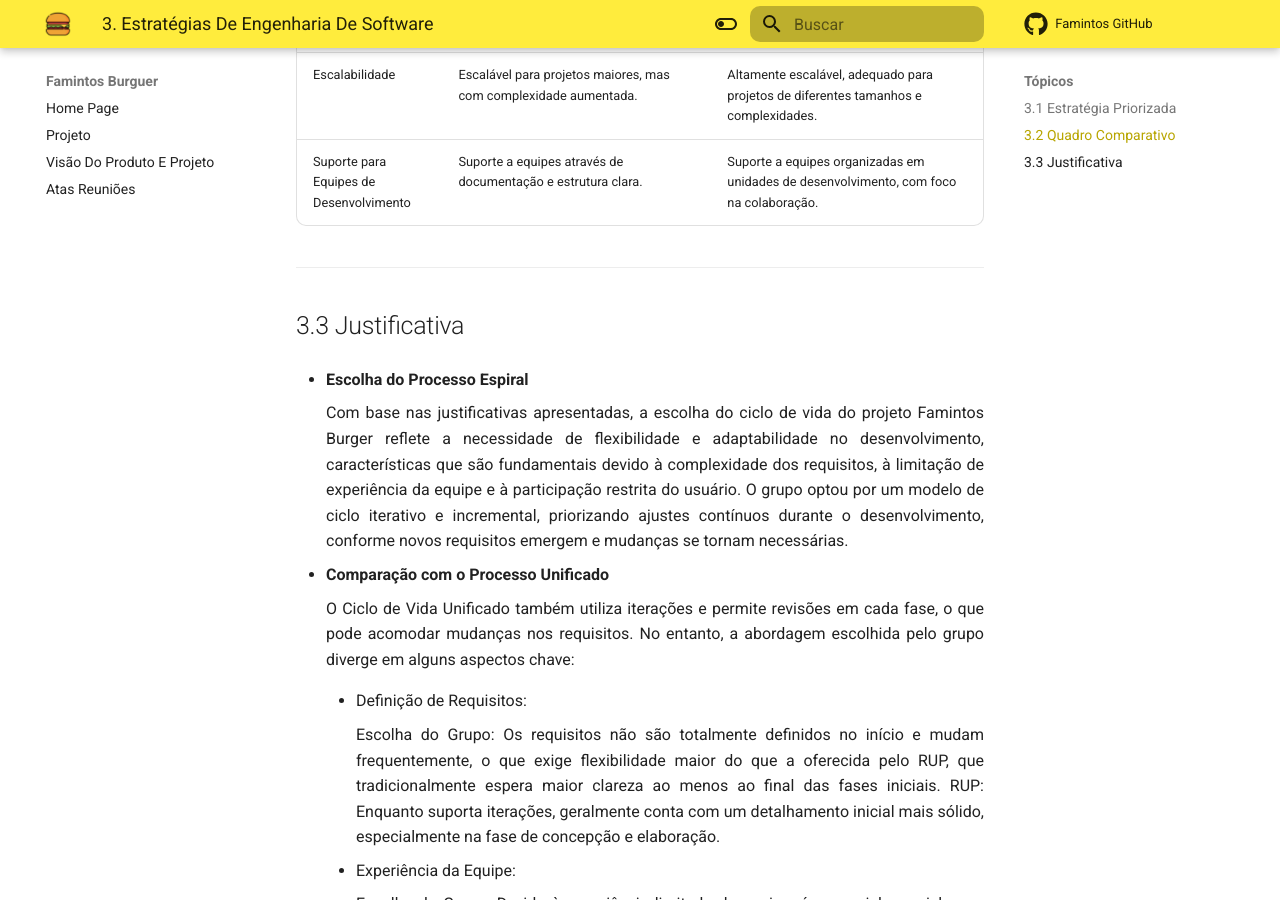
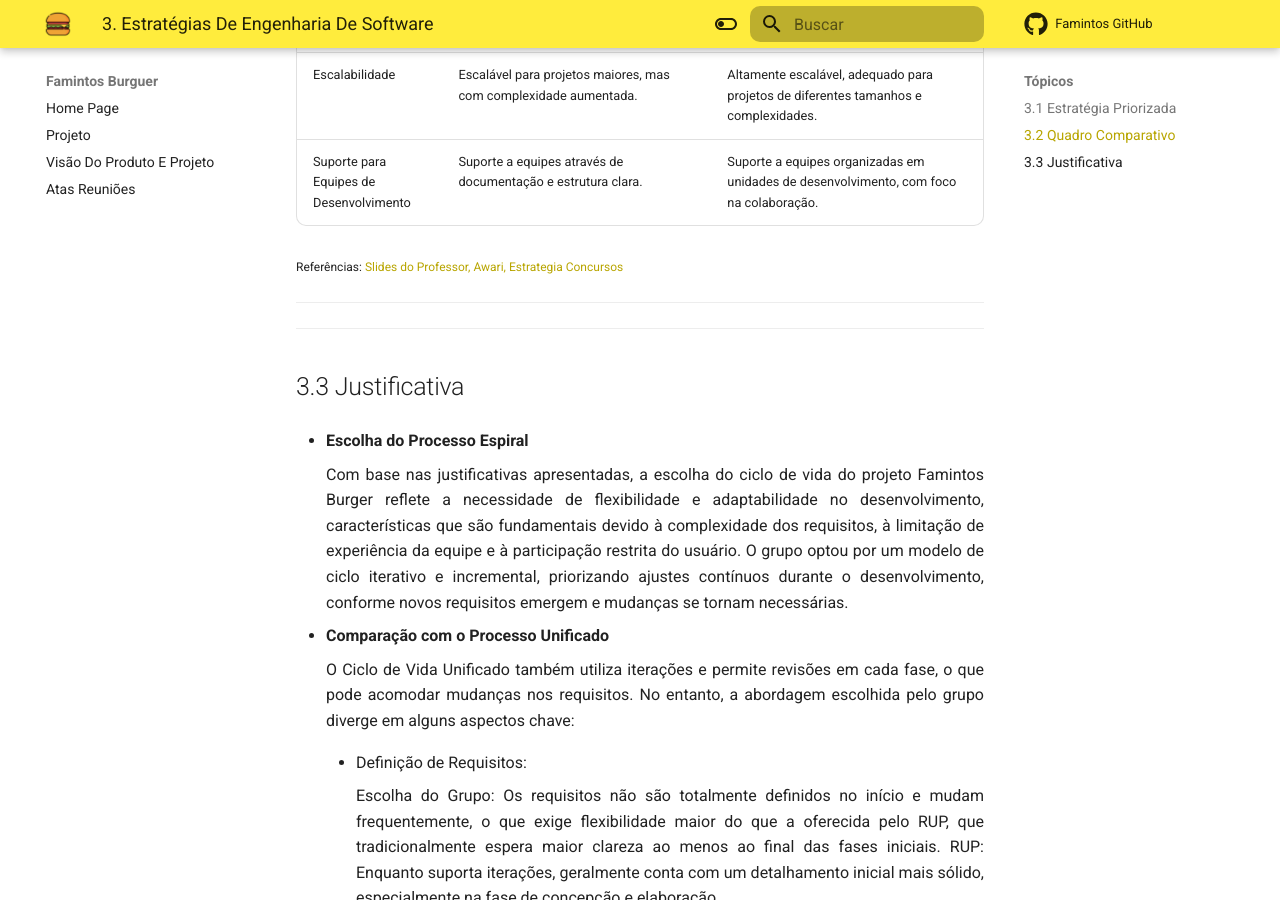
Before and after one commit to mdsreq-fga-unb/2024.2-T01-FamintosBurguer, an MkDocs documentation site: the page built from docs/ProdutoProjeto/3_Estrategia.md, in a window 1280 px wide and 900 px high, scrolled down 1780 px. Built offline with MkDocs 1.6.1 and Material for MkDocs 9.7.7, drawn with Linux system fonts in a browser that asks for light colours; comment, search, counter and statistics services are not loaded.

Commit message:
Adiciona referências bibliográficas à seção de estratégia do projeto.

```diff
--- a/docs/ProdutoProjeto/3_Estrategia.md
+++ b/docs/ProdutoProjeto/3_Estrategia.md
@@ -36,6 +36,11 @@ O Quadro, a seguir, apresenta algumas características que podem ser relacionada
 |Escalabilidade |Escalável para projetos maiores, mas com complexidade aumentada.| Altamente escalável, adequado para projetos de diferentes tamanhos e complexidades.|
 |Suporte para Equipes de Desenvolvimento| Suporte a equipes através de documentação e estrutura clara.| Suporte a equipes organizadas em unidades de desenvolvimento, com foco na colaboração.|
 
+<p style="font-size: 12px">Referências:
+    <a href="https://aprender3.unb.br/pluginfile.php/2976243/mod_folder/content/0/Unidade%201%20-%20Aula%20-%20Aborgadens%2C%20Ciclos%20de%20Vida%20e%20Processo.pdf">Slides do Professor,</a>
+    <a href="https://awari.com.br/desenvolvimento-de-software-espiral-entendendo-a-metodologia/">Awari,</a>
+    <a href="https://www.estrategiaconcursos.com.br/blog/engenharia-software-processo-unificado-rup/">Estrategia Concursos</a>
+    </p>_______________________________
 
 ___________________________________________________________________________________
 
```
